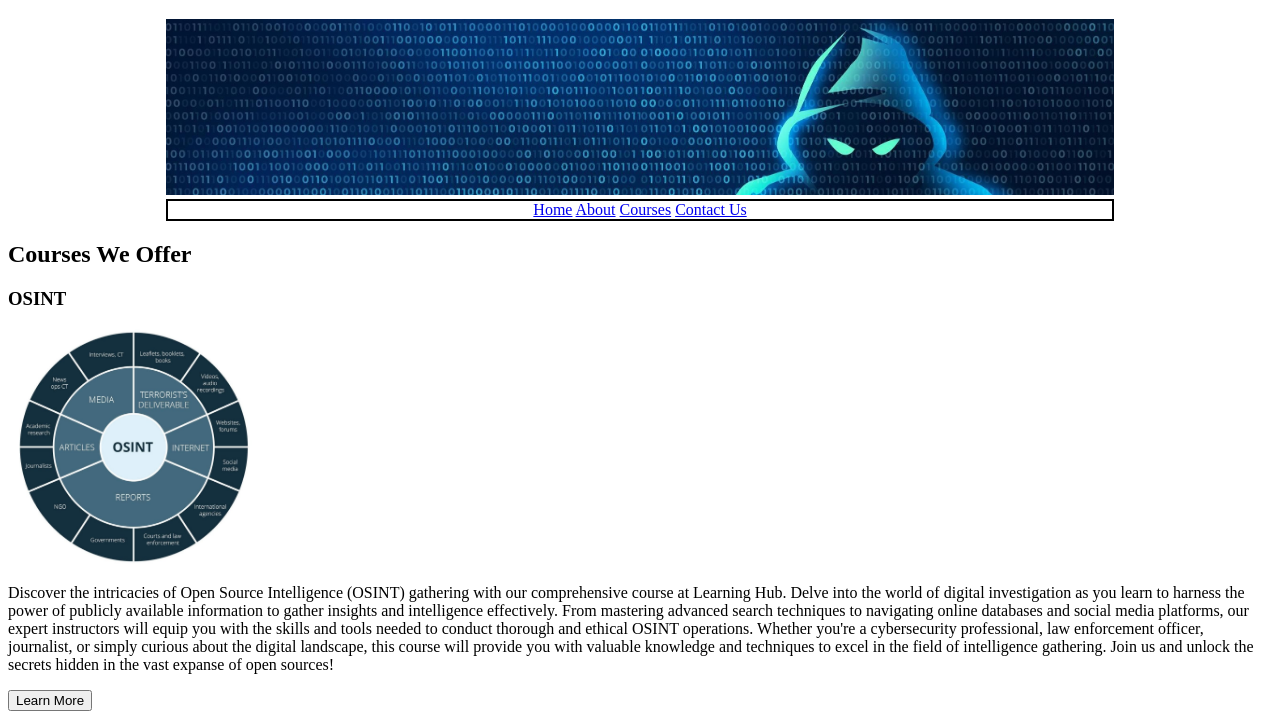
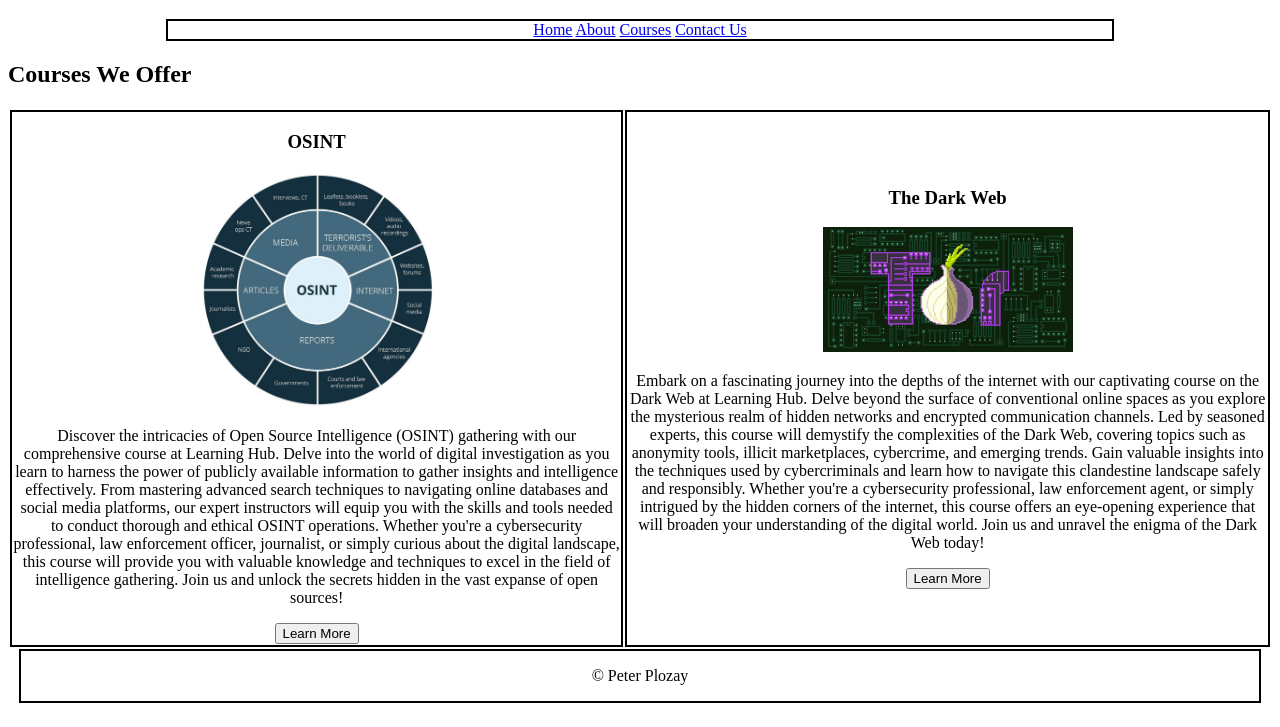
Before and after one commit to Johnny-Fungus/HTML_Lab_Peter_Plozay, a plain HTML site: page courses.html in a window 1280 px wide. Shown: the part 61-788 px from the top of the page. Drawn offline with Linux system fonts and the light colour scheme.

Commit message:
updated website layout

```diff
--- a/courses.html
+++ b/courses.html
@@ -9,9 +9,6 @@
 <body>
   <header>
     <h1>Learning Hub</h1>
-    <div>
-      <img src="images/bannerImage (1).jpg" width="100%" alt="banner image">
-    </div>
     <div id="navbar">
       <nav>
         <a href="index.html">Home</a>
@@ -22,6 +19,41 @@
     </div>
   </header>
   <main>
+    <h2>Courses We Offer</h2>
+    <table id="coursesTable">
+      <tr>
+        <td id="courseColumn">
+          <div id="coursesDiv">
+            <h3>OSINT</h3>
+            <img src="images/osint.jpg" width="250px" alt="osint course image">
+            <p>
+              Discover the intricacies of Open Source Intelligence (OSINT) gathering with our comprehensive course at Learning Hub. Delve into the world of digital investigation as you
+              learn to harness the power of publicly available information to gather insights and intelligence effectively. From mastering advanced search techniques to navigating online
+              databases and social media platforms, our expert instructors will equip you with the skills and tools needed to conduct thorough and ethical OSINT operations. Whether you're
+              a cybersecurity professional, law enforcement officer, journalist, or simply curious about the digital landscape, this course will provide you with valuable knowledge and
+              techniques to excel in the field of intelligence gathering. Join us and unlock the secrets hidden in the vast expanse of open sources!
+            </p>
+            <a href="course1.html"><button>Learn More</button></a>
+          </div>
+        </td>
+        <td id="courseColumn">
+          <div id="coursesDiv">
+            <h3>The Dark Web</h3>
+            <img src="images/darkWeb.jpg" width="250px" alt="dark web course image">
+            <p>
+              Embark on a fascinating journey into the depths of the internet with our captivating course on the Dark Web at Learning Hub. Delve beyond the surface of conventional online
+              spaces as you explore the mysterious realm of hidden networks and encrypted communication channels. Led by seasoned experts, this course will demystify the complexities of
+              the Dark Web, covering topics such as anonymity tools, illicit marketplaces, cybercrime, and emerging trends. Gain valuable insights into the techniques used by cybercriminals
+              and learn how to navigate this clandestine landscape safely and responsibly. Whether you're a cybersecurity professional, law enforcement agent, or simply intrigued by the
+              hidden corners of the internet, this course offers an eye-opening experience that will broaden your understanding of the digital world. Join us and unravel the enigma of the
+              Dark Web today!
+            </p>
+            <a href="course2.html"><button>Learn More</button></a>
+          </div>
+        </td>
+      </tr>
+    </table>
+<!--
     <section>
       <h2>Courses We Offer</h2>
       <div>
@@ -50,6 +82,7 @@
         <a href="course2.html"><button>Learn More</button></a>
       </div>
     </section>
+-->
   </main>
   <footer>
     <div>
--- a/stylesheet.css
+++ b/stylesheet.css
@@ -19,6 +19,14 @@ footer{
     width: 98%
 
 }
+
+#courseColumn{
+    text-align: center;
+    border-style: solid;
+    border-width: 2px;
+    margin-left: 10px;
+    margin-right: 10px;
+}
 /*
 everything in the header needs to be centered
 everything in footer needs to be centered
```
Also changed, not shown: about.html (+39 -3 lines), contactus.html (+0 -3 lines), course1.html (+0 -3 lines), course2.html (+0 -3 lines).
